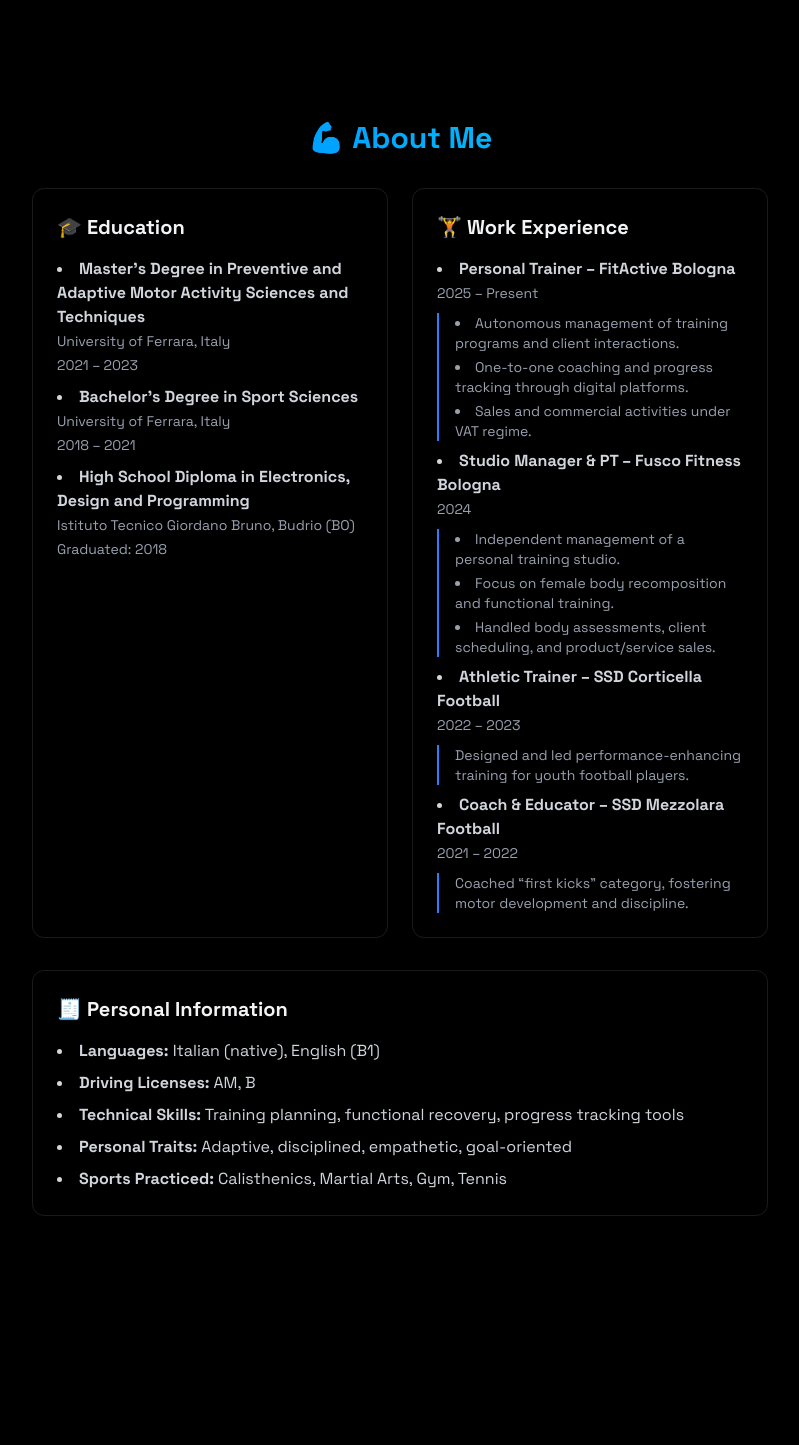
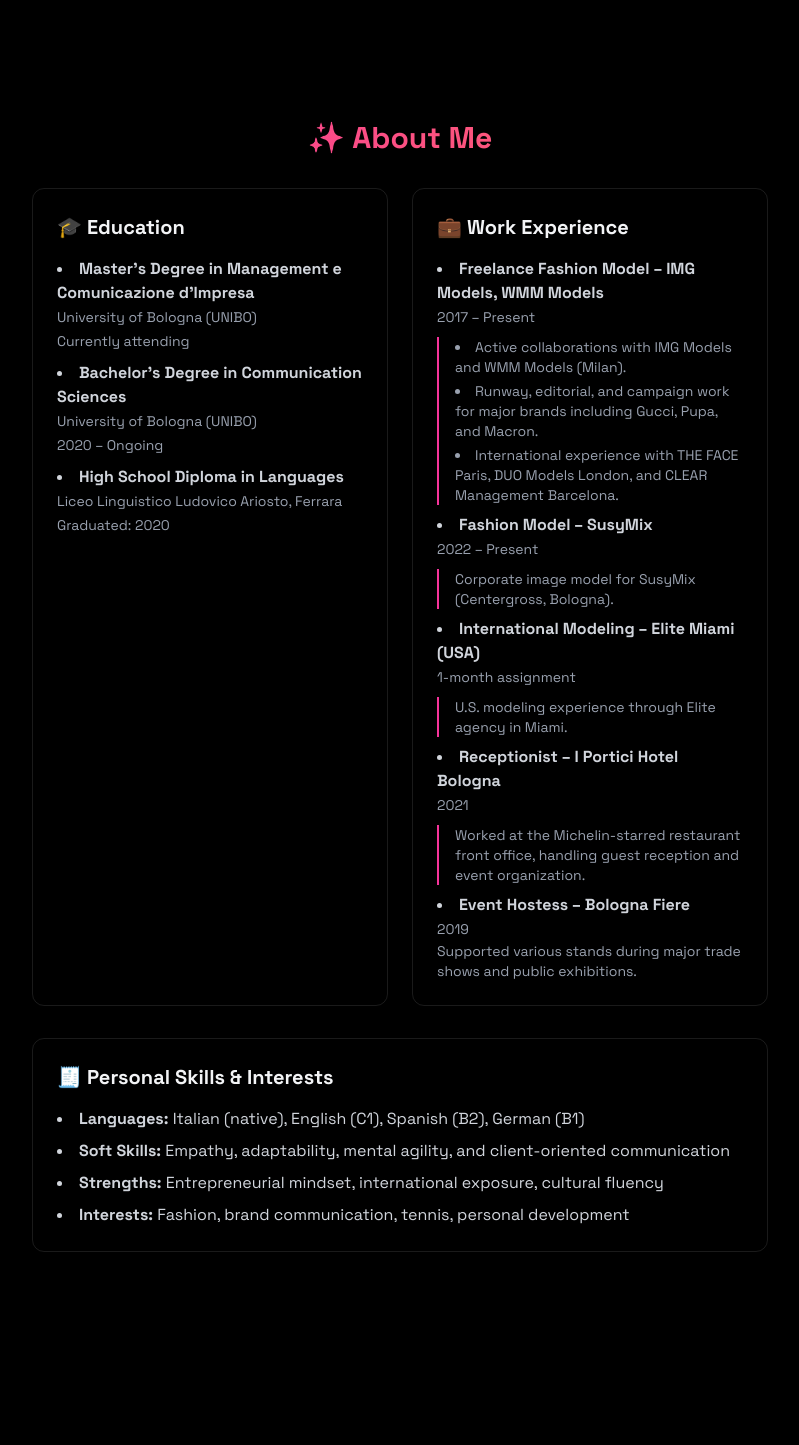
Before and after one commit to alessandradeserti/portfolio, a React (Vite) app: page / in a window 1280 px wide. Shown: the part 760-2205 px from the top of the page, without its empty margins (240-1039 px from the left). Built offline with nearby package versions, Linux system fonts and the light colour scheme.

Commit message:
Update portfolio site

```diff
--- a/src/components/LoadingScreen.jsx
+++ b/src/components/LoadingScreen.jsx
@@ -2,7 +2,7 @@ import { useEffect, useState } from "react";
 
 export const LoadingScreen = ({ onComplete }) => {
   const [text, setText] = useState("");
-  const fullText = "<Be water my friend/>";
+  const fullText = "<Just beat it./>";
 
   useEffect(() => {
     let index = 0;
--- a/src/components/sections/About.jsx
+++ b/src/components/sections/About.jsx
@@ -8,8 +8,8 @@ export const About = () => {
     >
       <RevealOnScroll>
         <div className="max-w-3xl mx-auto px-4">
-          <h2 className="text-3xl font-bold mb-8 emoji-title text-center bg-gradient-to-r from-blue-500 to-cyan-400 bg-clip-text text-transparent">
-            💪 About Me
+          <h2 className="text-3xl font-bold mb-8 emoji-title text-center bg-gradient-to-r from-pink-500 to-red-400 bg-clip-text text-transparent">
+            ✨ About Me
           </h2>
 
           {/* Education & Work */}
@@ -19,102 +19,106 @@ export const About = () => {
               <h3 className="text-xl font-bold mb-4">🎓 Education</h3>
               <ul className="list-disc list-inside text-gray-300 space-y-2">
                 <li>
-                  <strong>Master’s Degree in Preventive and Adaptive Motor Activity Sciences and Techniques</strong>
+                  <strong>Master’s Degree in Management e Comunicazione d’Impresa</strong>
                   <br />
-                  <span className="text-sm text-gray-400">University of Ferrara, Italy</span>
+                  <span className="text-sm text-gray-400">University of Bologna (UNIBO)</span>
                   <br />
-                  <span className="text-sm text-gray-400">2021 – 2023</span>
+                  <span className="text-sm text-gray-400">Currently attending</span>
                 </li>
                 <li>
-                  <strong>Bachelor’s Degree in Sport Sciences</strong>
+                  <strong>Bachelor’s Degree in Communication Sciences</strong>
                   <br />
-                  <span className="text-sm text-gray-400">University of Ferrara, Italy</span>
+                  <span className="text-sm text-gray-400">University of Bologna (UNIBO)</span>
                   <br />
-                  <span className="text-sm text-gray-400">2018 – 2021</span>
+                  <span className="text-sm text-gray-400">2020 – Ongoing</span>
                 </li>
                 <li>
-                  <strong>High School Diploma in Electronics, Design and Programming</strong>
+                  <strong>High School Diploma in Languages</strong>
                   <br />
-                  <span className="text-sm text-gray-400">Istituto Tecnico Giordano Bruno, Budrio (BO)</span>
+                  <span className="text-sm text-gray-400">Liceo Linguistico Ludovico Ariosto, Ferrara</span>
                   <br />
-                  <span className="text-sm text-gray-400">Graduated: 2018</span>
+                  <span className="text-sm text-gray-400">Graduated: 2020</span>
                 </li>
               </ul>
             </div>
 
             {/* Work Experience */}
             <div className="p-6 rounded-xl border-white/10 border hover:-translate-y-1 transition-all">
-              <h3 className="text-xl font-bold mb-4">🏋️ Work Experience</h3>
+              <h3 className="text-xl font-bold mb-4">💼 Work Experience</h3>
               <ul className="list-disc list-inside text-gray-300 space-y-2">
                 <li>
-                  <strong>Personal Trainer – FitActive Bologna</strong>
+                  <strong>Freelance Fashion Model – IMG Models, WMM Models</strong>
                   <br />
-                  <span className="text-sm text-gray-400">2025 – Present</span>
-                  <div className="mt-2 pl-4 border-l-2 border-blue-500">
+                  <span className="text-sm text-gray-400">2017 – Present</span>
+                  <div className="mt-2 pl-4 border-l-2 border-pink-500">
                     <ul className="list-disc list-inside text-sm text-gray-400 space-y-1">
-                      <li>Autonomous management of training programs and client interactions.</li>
-                      <li>One-to-one coaching and progress tracking through digital platforms.</li>
-                      <li>Sales and commercial activities under VAT regime.</li>
+                      <li>Active collaborations with IMG Models and WMM Models (Milan).</li>
+                      <li>Runway, editorial, and campaign work for major brands including Gucci, Pupa, and Macron.</li>
+                      <li>International experience with THE FACE Paris, DUO Models London, and CLEAR Management Barcelona.</li>
                     </ul>
                   </div>
                 </li>
 
                 <li>
-                  <strong>Studio Manager & PT – Fusco Fitness Bologna</strong>
+                  <strong>Fashion Model – SusyMix</strong>
                   <br />
-                  <span className="text-sm text-gray-400">2024</span>
-                  <div className="mt-2 pl-4 border-l-2 border-blue-500">
-                    <ul className="list-disc list-inside text-sm text-gray-400 space-y-1">
-                      <li>Independent management of a personal training studio.</li>
-                      <li>Focus on female body recomposition and functional training.</li>
-                      <li>Handled body assessments, client scheduling, and product/service sales.</li>
-                    </ul>
-                  </div>
-                </li>
-
-                <li>
-                  <strong>Athletic Trainer – SSD Corticella Football</strong>
-                  <br />
-                  <span className="text-sm text-gray-400">2022 – 2023</span>
-                  <div className="mt-2 pl-4 border-l-2 border-blue-500">
+                  <span className="text-sm text-gray-400">2022 – Present</span>
+                  <div className="mt-2 pl-4 border-l-2 border-pink-500">
                     <p className="text-sm text-gray-400">
-                      Designed and led performance-enhancing training for youth football players.
+                      Corporate image model for SusyMix (Centergross, Bologna).
                     </p>
                   </div>
                 </li>
 
                 <li>
-                  <strong>Coach & Educator – SSD Mezzolara Football</strong>
+                  <strong>International Modeling – Elite Miami (USA)</strong>
                   <br />
-                  <span className="text-sm text-gray-400">2021 – 2022</span>
-                  <div className="mt-2 pl-4 border-l-2 border-blue-500">
+                  <span className="text-sm text-gray-400">1-month assignment</span>
+                  <div className="mt-2 pl-4 border-l-2 border-pink-500">
                     <p className="text-sm text-gray-400">
-                      Coached “first kicks” category, fostering motor development and discipline.
+                      U.S. modeling experience through Elite agency in Miami.
                     </p>
                   </div>
+                </li>
+
+                <li>
+                  <strong>Receptionist – I Portici Hotel Bologna</strong>
+                  <br />
+                  <span className="text-sm text-gray-400">2021</span>
+                  <div className="mt-2 pl-4 border-l-2 border-pink-500">
+                    <p className="text-sm text-gray-400">
+                      Worked at the Michelin-starred restaurant front office, handling guest reception and event organization.
+                    </p>
+                  </div>
+                </li>
+
+                <li>
+                  <strong>Event Hostess – Bologna Fiere</strong>
+                  <br />
+                  <span className="text-sm text-gray-400">2019</span>
+                  <p className="text-sm text-gray-400">
+                    Supported various stands during major trade shows and public exhibitions.
+                  </p>
                 </li>
               </ul>
             </div>
           </div>
 
-          {/* Certifications */}
+          {/* Personal Info */}
           <div className="p-6 mt-8 rounded-xl border-white/10 border hover:-translate-y-1 transition-all">
-            <h3 className="text-xl font-bold mb-4">🧾 Personal Information</h3>
+            <h3 className="text-xl font-bold mb-4">🧾 Personal Skills & Interests</h3>
             <ul className="list-disc list-inside text-gray-300 space-y-2">
               <li>
-                <strong>Languages:</strong> Italian (native), English (B1)
+                <strong>Languages:</strong> Italian (native), English (C1), Spanish (B2), German (B1)
               </li>
               <li>
-                <strong>Driving Licenses:</strong> AM, B
+                <strong>Soft Skills:</strong> Empathy, adaptability, mental agility, and client-oriented communication
               </li>
               <li>
-                <strong>Technical Skills:</strong> Training planning, functional recovery, progress tracking tools
+                <strong>Strengths:</strong> Entrepreneurial mindset, international exposure, cultural fluency
               </li>
               <li>
-                <strong>Personal Traits:</strong> Adaptive, disciplined, empathetic, goal-oriented
-              </li>
-              <li>
-                <strong>Sports Practiced:</strong> Calisthenics, Martial Arts, Gym, Tennis
+                <strong>Interests:</strong> Fashion, brand communication, tennis, personal development
               </li>
             </ul>
           </div>
--- a/src/components/sections/Contact.jsx
+++ b/src/components/sections/Contact.jsx
@@ -17,7 +17,7 @@ export const Contact = () => {
               href="mailto:samuelepecci@gmail.com"
               className="text-blue-400 hover:underline"
             >
-              samuelepecci@gmail.com
+              alessandra.deserti01@gmail.com
             </a>
           </p>
           <p className="text-gray-300 text-lg mb-4">
@@ -26,22 +26,22 @@ export const Contact = () => {
               href="tel:+39 3758183570"
               className="text-blue-400 hover:underline"
             >
-              +39 375 818 3570
+              +39 389 944 1212
             </a>
           </p>
           <p className="text-gray-300 text-lg mb-4">
             📸 Instagram:{" "}
             <a
-              href="https://www.instagram.com/samuele_pecci/"
+              href="https://www.instagram.com/alex_dese/"
               target="_blank"
               rel="noopener noreferrer"
               className="text-blue-400 hover:underline"
             >
-              @samuele_pecci
+              @alex_dese
             </a>
           </p>
           <p className="text-gray-300 text-lg">
-            🌍 Location: Budrio (BO), Italy
+            🌍 Location: Bologna (BO), Italy
           </p>
         </div>
       </RevealOnScroll>
--- a/src/components/sections/Home.jsx
+++ b/src/components/sections/Home.jsx
@@ -12,11 +12,10 @@ export const Home = () => {
             Hi, I'm Alessandra Deserti
           </h1>
 
-          <p className="text-gray-400 text-lg mb-8 max-w-lg mx-auto">
-            I'm an Italian personal trainer and kinesiologist with a Master’s in Preventive and
-            Adaptive Motor Activity. I specialize in functional training, female body recomposition,
-            and performance optimization. I believe in building physical and mental strength
-            through tailored, client-focused coaching.
+          <p className="text-gray-400 text-lg mb-8 max-w-xl mx-auto">
+            I’m an Italian fashion model and Master’s student in Management and Business Communication.
+            With nearly a decade of international freelance experience, I’ve collaborated with top brands and agencies across Europe and the U.S.
+            I’m currently looking for a Master's thesis project in a company, where I can bridge academic insight with real-world creativity and strategic thinking.
           </p>
 
           <div className="flex flex-wrap justify-center gap-4">
```
